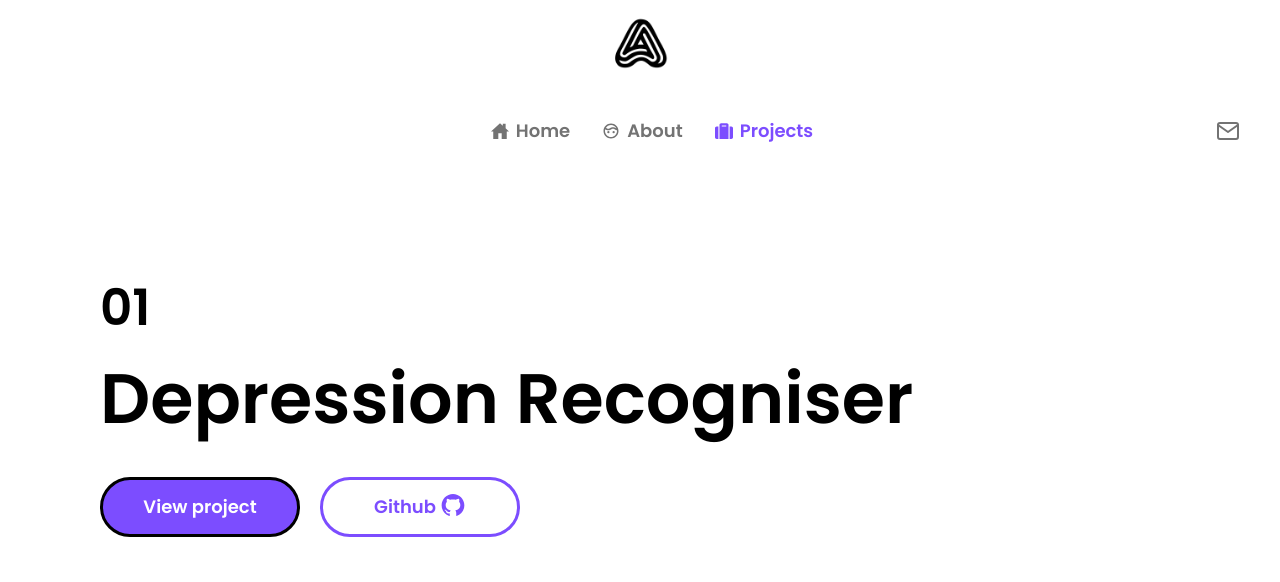
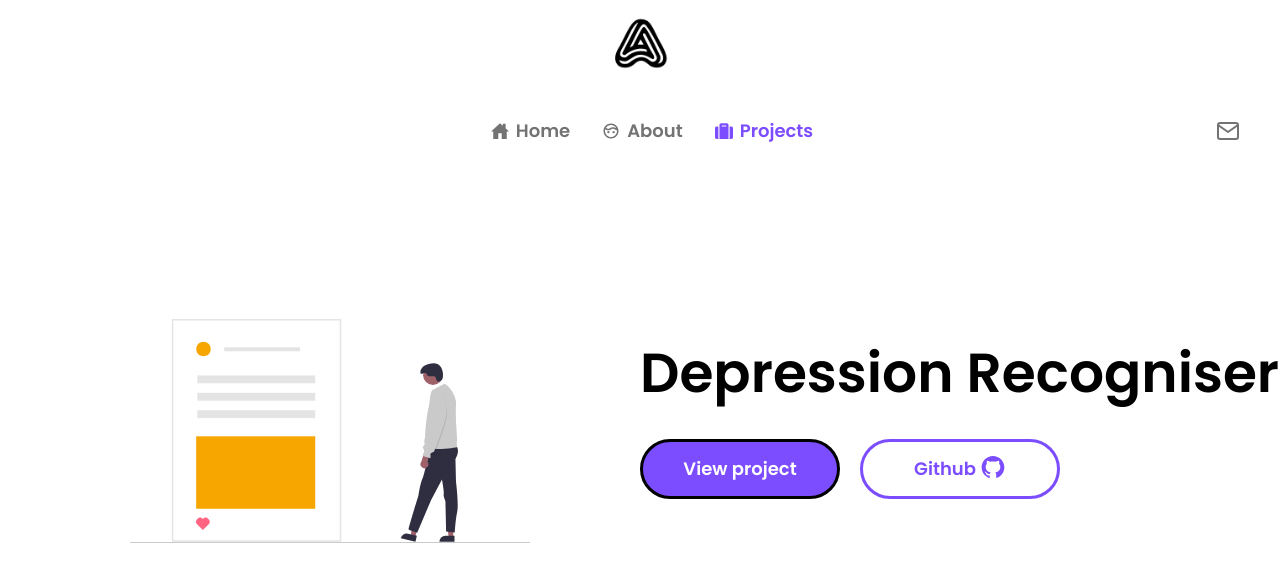
Before and after one commit to adarshajit/Portfolio-web-app, a React (Create React App) app: page /projects/1 in a window 1280 px wide. Shown: the top 582 px of the page. Built offline with nearby package versions, Linux system fonts and the light colour scheme.

Commit message:
urls added to buttons, project landing page completed

```diff
--- a/src/Pages/ProjectPage/ProjectElements.js
+++ b/src/Pages/ProjectPage/ProjectElements.js
@@ -42,6 +42,15 @@ export const ProjectBox = styled.div`
   grid-column: span 3;
   grid-row: span 5;
   border: 3px solid #000;
+  justify-content: center;
+
+  &:hover {
+    transition: 0.3s all ease-in-out;
+    transform: scale(1.01);
+    box-shadow: -6px 32px 33px -28px rgba(0, 0, 0, 0.75);
+    -webkit-box-shadow: -6px 32px 33px -28px rgba(0, 0, 0, 0.75);
+    -moz-box-shadow: -6px 32px 33px -28px rgba(0, 0, 0, 0.75);
+  }
 
   @media screen and (max-width: 360px) {
     width: 280px;
@@ -68,6 +77,7 @@ export const Img = styled.img`
   @media screen and (max-width: 768px) {
     width: 250px;
     height: 220px;
+    margin-left: 32px;
   }
 `;
 
@@ -78,7 +88,7 @@ export const ButtonWrapper = styled.div`
 
 export const P1 = styled.p`
   font-size: 18px;
-  padding: 5px 0 0 12px;
+  padding: 5px 0 7px 12px;
   font-weight: 500;
 `;
 
--- a/src/Pages/ProjectPage/ProjectList.js
+++ b/src/Pages/ProjectPage/ProjectList.js
@@ -4,8 +4,7 @@ import { useParams } from "react-router-dom";
 import ProjecData from "./projectData";
 
 import {
-  ProjectContainer,
-  H1,
+  ProjectWrapper,
   P,
   ButtonContainer,
   ButtonWrapper,
@@ -13,6 +12,9 @@ import {
   Button2,
   Text,
   SocialIcon,
+  ProjectContainer,
+  Img,
+  A,
 } from "./ProjectListElements";
 import { AiFillGithub as GitIcon } from "react-icons/ai";
 const ProjectList = () => {
@@ -22,12 +24,16 @@ const ProjectList = () => {
   return (
     <div>
       <ProjectContainer>
-        <H1>0{data.id}</H1>
+        <Img src={data.cardImg} />
+        <ProjectWrapper>
           <P>{data.name}</P>
           <ButtonContainer>
             <ButtonWrapper>
+              <A rel={"noreferrer"} href={data.projectLink} target="_blank">
                 <Button1>View project</Button1>
-            <Button2>
+              </A>
+              <A rel={"noreferrer"} href={data.gitLink} target="_blank">
+                <Button2 href={data.gitLink}>
                   <Text>Github</Text>
                   <SocialIcon>
                     <IconContext.Provider value={{ size: "26px" }}>
@@ -35,8 +41,10 @@ const ProjectList = () => {
                     </IconContext.Provider>
                   </SocialIcon>
                 </Button2>
+              </A>
             </ButtonWrapper>
           </ButtonContainer>
+        </ProjectWrapper>
       </ProjectContainer>
     </div>
   );
--- a/src/Pages/ProjectPage/ProjectListElements.js
+++ b/src/Pages/ProjectPage/ProjectListElements.js
@@ -1,19 +1,32 @@
 import styled from "styled-components";
 
 export const ProjectContainer = styled.div`
+  display: grid;
+  grid-template-columns: 1fr 1fr;
+  margin: 60px 0 0 0;
+
+  @media screen and (max-width: 768px) {
+    grid-template-columns: 1fr;
+    margin: 30px 0 0 0;
+  }
+`;
+export const ProjectWrapper = styled.div`
   display: flex;
   flex-direction: column;
-  margin: 100px;
-`;
+  margin: 100px 0 0 0;
 
-export const H1 = styled.h1`
-  font-size: 50px;
-  font-weight: 800;
+  @media screen and (max-width: 768px) {
+    margin: 100px 0 0 20px;
+  }
 `;
 
 export const P = styled.p`
-  font-size: 70px;
+  font-size: 55px;
   font-weight: 600;
+
+  @media screen and (max-width: 768px) {
+    font-size: 50px;
+  }
 `;
 
 export const ButtonContainer = styled.div`
@@ -43,6 +56,17 @@ export const Button1 = styled.button`
     background-color: #641eff;
     cursor: pointer;
   }
+
+  @media screen and (max-width: 768px) {
+    width: 160px;
+    height: 60px;
+  }
+
+  @media screen and (max-width: 370px) {
+    width: 140px;
+    height: 60px;
+    font-size: 16px;
+  }
 `;
 
 export const Button2 = styled.button`
@@ -62,6 +86,15 @@ export const Button2 = styled.button`
   &:hover {
     cursor: pointer;
   }
+
+  @media screen and (max-width: 768px) {
+    width: 160px;
+    height: 60px;
+  }
+  @media screen and (max-width: 370px) {
+    width: 130px;
+    height: 60px;
+  }
 `;
 
 export const Text = styled.div`
@@ -73,3 +106,20 @@ export const SocialIcon = styled.div`
   margin: 4px 0 0 4px;
   justify-content: center;
 `;
+export const A = styled.a`
+  text-decoration: none;
+`;
+export const Img = styled.img`
+  width: 400px;
+  height: 400px;
+  margin: 0 0 0 130px;
+  display: flex;
+  justify-content: center;
+  align-items: center;
+
+  @media screen and (max-width: 768px) {
+    margin: 0 0 0 20px;
+    width: 330px;
+    height: 330px;
+  }
+`;
--- a/src/Pages/ProjectPage/projectData.js
+++ b/src/Pages/ProjectPage/projectData.js
@@ -4,6 +4,8 @@ const ProjectData = [
     name: "Depression Recogniser",
     BgColor: "#FDD180",
     cardImg: require("../../Assets/1.svg").default,
+    projectLink: "https://covid19-awareness.netlify.app/",
+    gitLink: "https://github.com/adarshajit/Covid19-Awareness",
   },
 
   {
@@ -11,6 +13,8 @@ const ProjectData = [
     name: "Covid-19 Awareness",
     BgColor: "#8D9FFF",
     cardImg: require("../../Assets/2.svg").default,
+    projectLink: "https://covid19-awareness.netlify.app/",
+    gitLink: "https://github.com/adarshajit/Covid19-Awareness",
   },
 
   {
@@ -18,18 +22,24 @@ const ProjectData = [
     name: "ICEFOSS 2021",
     BgColor: "#B8F7CA",
     cardImg: require("../../Assets/3.svg").default,
+    projectLink: "https://icefoss.fisat.ac.in/",
+    gitLink: "https://github.com/adarshajit/ICEFOSS2021",
   },
   {
     id: "4",
     name: "Quotify",
-    BgColor: "#FA80AA",
+    BgColor: "#ffa3ea",
     cardImg: require("../../Assets/4.svg").default,
+    projectLink: "https://icefoss.fisat.ac.in/",
+    gitLink: "https://github.com/adarshajit/Quote-App",
   },
   {
     id: "5",
     name: "Technical Essay Assessor",
     BgColor: "#FB8A80",
     cardImg: require("../../Assets/5.svg").default,
+    projectLink: "https://icefoss.fisat.ac.in/",
+    gitLink: "https://github.com/adarshajit/ICEFOSS2021",
   },
 
   {
@@ -37,6 +47,8 @@ const ProjectData = [
     name: "CRUD Application",
     BgColor: "#A7FFEB",
     cardImg: require("../../Assets/6.svg").default,
+    projectLink: "https://icefoss.fisat.ac.in/",
+    gitLink: "https://github.com/adarshajit/CRUD-app",
   },
 ];
 
```
Lines whose indentation alone changed are shown as unchanged.
